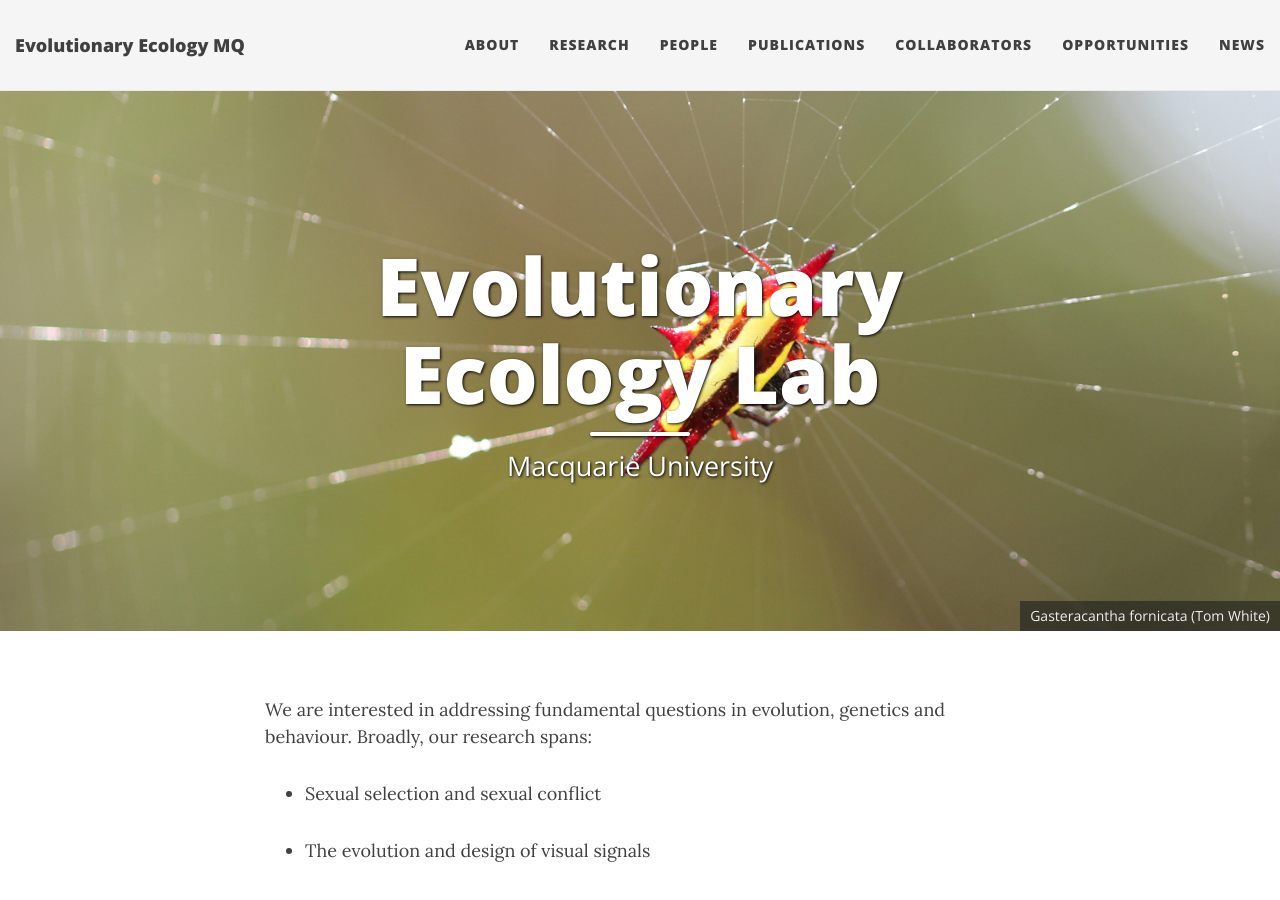
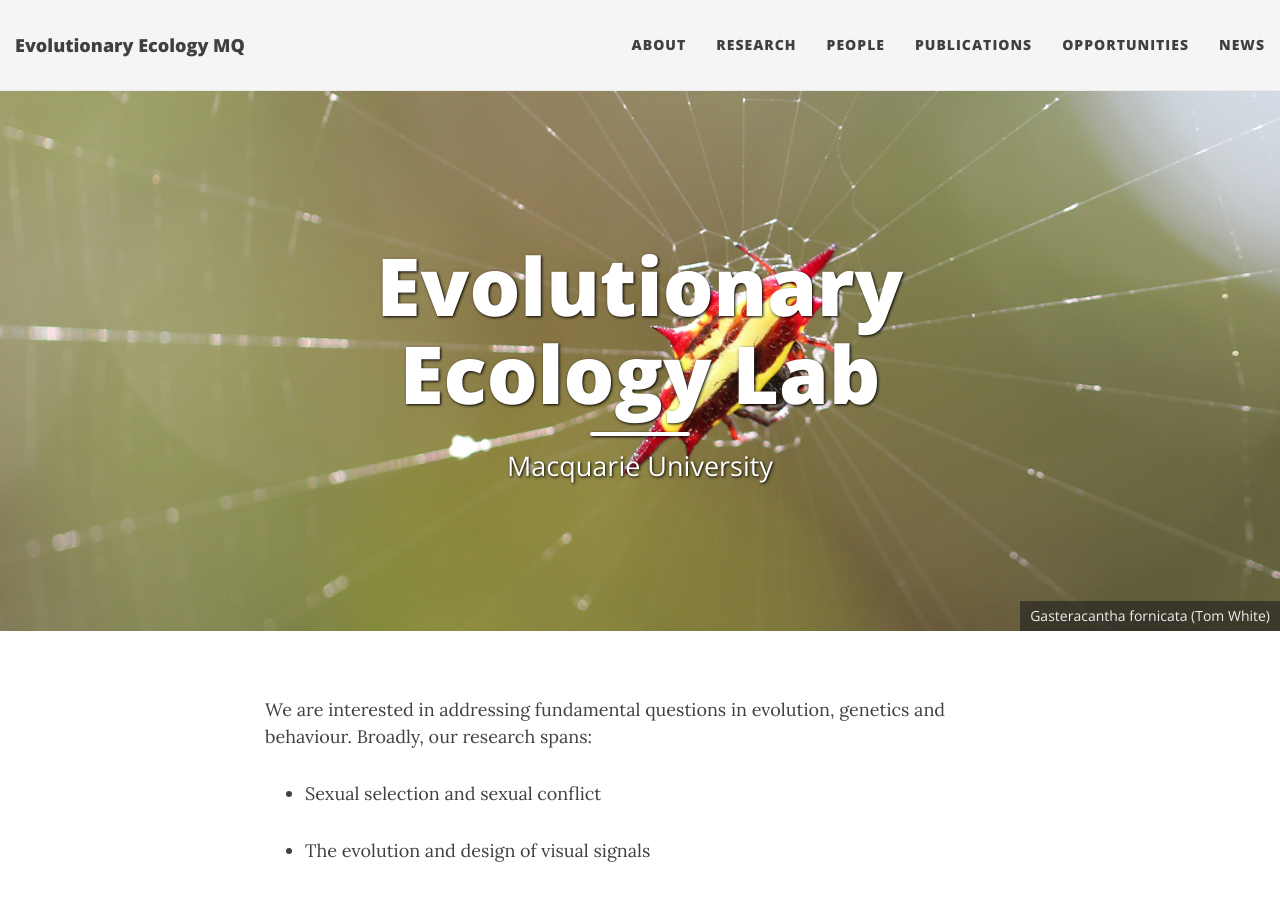
Before and after one commit to evoecomq/evoecomq.github.io, a Jekyll site: the page built from index.md, in a window 1280 px wide and 900 px high. Built offline with Jekyll 4.4.1, drawn with Linux system fonts in a browser that asks for light colours; nearby versions of some CDN libraries.

Commit message:
No collabs

```diff
--- a/_config.yml
+++ b/_config.yml
@@ -21,7 +21,6 @@ navbar-links:
   Research: "research"
   People: "people"
   Publications: "publications"
-  Collaborators: "collaborators"
   Opportunities: "opportunities"
   News: "blog"
 
```
